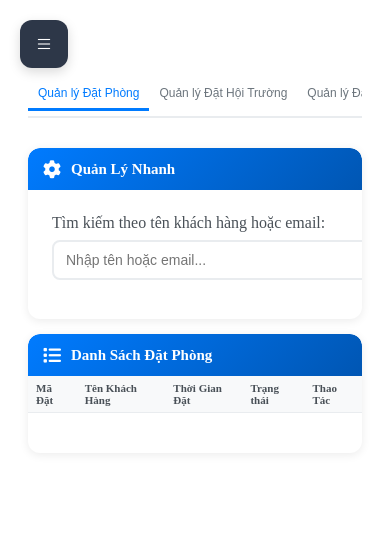
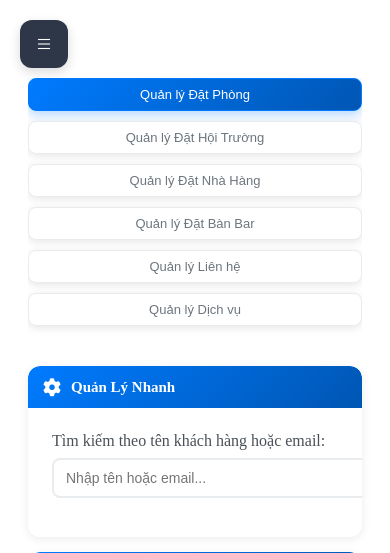
Before and after one commit to HuynhNhatNam1610/demo-github, a PHP site: page /view/php/quanlydatphong.php in a window 390 px wide. Shown: the top 553 px of the page. Run offline with PHP 8.4, Linux system fonts and the light colour scheme; data that the repository does not hold is empty; some libraries are stand-ins or nearby versions.

Commit message:
Add files via upload

```diff
--- a/libertylaocai/view/css/quanlydatphong.css
+++ b/libertylaocai/view/css/quanlydatphong.css
@@ -1126,3 +1126,146 @@ hr {
     min-height: 400px; /* Minimum height to avoid collapse */
     padding-bottom: 0px; /* Extra space for pagination */
 }
+/* ==== TABS ==== */
+.tabs {
+    display: flex;
+    margin-bottom: 30px;
+    flex-wrap: wrap; /* Cho phép các tab xuống dòng */
+    gap: 10px; /* Khoảng cách giữa các tab */
+    padding-bottom: 5px;
+    border-bottom: none; /* Bỏ đường viền dưới */
+    overflow-x: hidden; /* Ẩn thanh cuộn ngang */
+    width: 100%; /* Đảm bảo tabs chiếm toàn bộ chiều rộng container */
+}
+
+.tab-btn {
+    background: #fff;
+    padding: 12px 24px;
+    cursor: pointer;
+    font-size: 16px;
+    font-weight: 500;
+    color: #6c757d;
+    border-radius: 8px;
+    box-shadow: 0 2px 8px rgba(0, 0, 0, 0.1);
+    border: 1px solid #e9ecef;
+    transition: all 0.3s ease;
+    text-align: center;
+    min-width: 0; /* Loại bỏ min-width cố định để tab co giãn */
+    flex-grow: 1; /* Cho phép tab mở rộng để lấp đầy không gian */
+    max-width: 100%; /* Đảm bảo không vượt quá chiều rộng */
+    white-space: normal; /* Cho phép text xuống dòng nếu cần */
+    margin-bottom: 5px;
+}
+
+.tab-btn:hover {
+    color: #007bff;
+    background-color: #f8f9fa;
+    transform: translateY(-2px);
+    box-shadow: 0 4px 12px rgba(0, 0, 0, 0.15);
+}
+
+.tab-btn.active {
+    color: #fff;
+    background: linear-gradient(135deg, #007bff, #0056b3);
+    border-color: #007bff;
+    box-shadow: 0 4px 12px rgba(0, 123, 255, 0.3);
+}
+
+/* Responsive adjustments */
+@media (max-width: 1200px) {
+    .tab-btn {
+        padding: 10px 20px;
+        font-size: 15px;
+    }
+}
+
+@media (max-width: 992px) {
+    .tabs {
+        gap: 8px;
+    }
+
+    .tab-btn {
+        padding: 8px 16px;
+        font-size: 14px;
+    }
+}
+
+@media (max-width: 768px) {
+    .tabs {
+        gap: 6px;
+    }
+
+    .tab-btn {
+        padding: 8px 12px;
+        font-size: 13px;
+        min-width: calc(50% - 6px); /* 2 tab trên mỗi dòng */
+        flex-grow: 0; /* Ngăn không mở rộng quá mức */
+    }
+}
+
+@media (max-width: 480px) {
+    .tab-btn {
+        min-width: 100%; /* 1 tab trên mỗi dòng */
+        padding: 8px 12px;
+        font-size: 13px;
+    }
+
+    .tabs {
+        gap: 5px;
+    }
+}
+/* === PAGINATION === */
+.pagination {
+    display: flex;
+    justify-content: center;
+    align-items: center;
+    flex-wrap: wrap;
+    gap: 5px;
+    margin-top: 20px;
+    width: 100%;
+    flex-direction: row; /* Luôn nằm ngang */
+}
+
+.pagination a {
+    padding: 8px 12px;
+    border: 1px solid #ddd;
+    border-radius: 6px;
+    text-decoration: none;
+    color: #333;
+    font-size: 14px;
+    font-weight: 500;
+    transition: all 0.3s ease;
+    min-width: 36px;
+    text-align: center;
+    background: #fff;
+    margin: 0 3px; /* Khoảng cách giữa các nút */
+}
+
+/* Responsive adjustments */
+@media (max-width: 768px) {
+    .pagination {
+        flex-wrap: nowrap; /* Ngăn không cho xuống dòng */
+        overflow-x: auto; /* Cho phép cuộn ngang nếu cần */
+        padding-bottom: 10px; /* Tạo khoảng trống cho thanh cuộn */
+        -webkit-overflow-scrolling: touch; /* Cuộn mượt trên mobile */
+    }
+
+    .pagination a {
+        padding: 6px 10px;
+        font-size: 13px;
+        min-width: 32px;
+        flex-shrink: 0; /* Ngăn không bị co lại */
+    }
+}
+
+@media (max-width: 480px) {
+    .pagination {
+        gap: 3px;
+    }
+
+    .pagination a {
+        padding: 5px 8px;
+        font-size: 12px;
+        min-width: 28px;
+    }
+}
```
